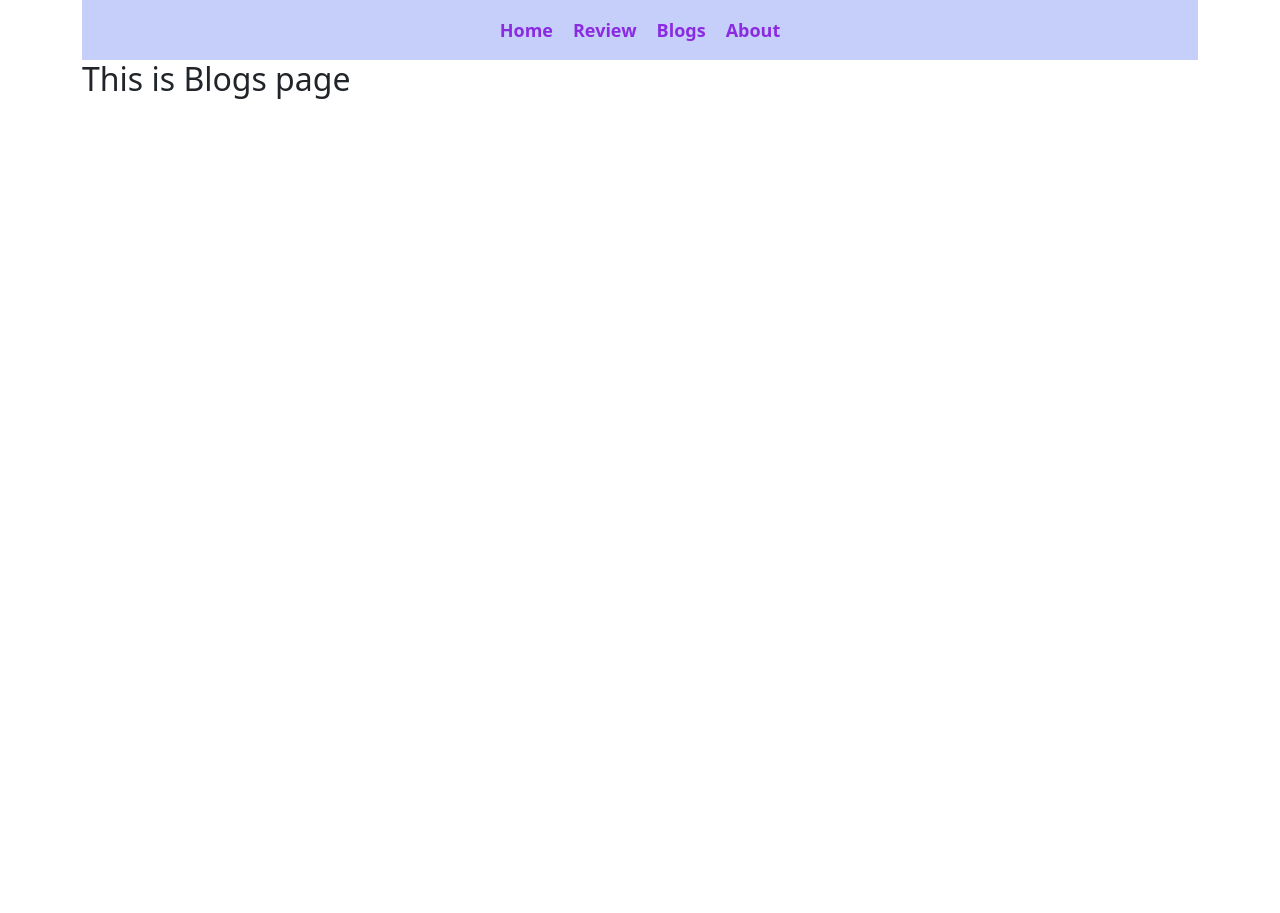
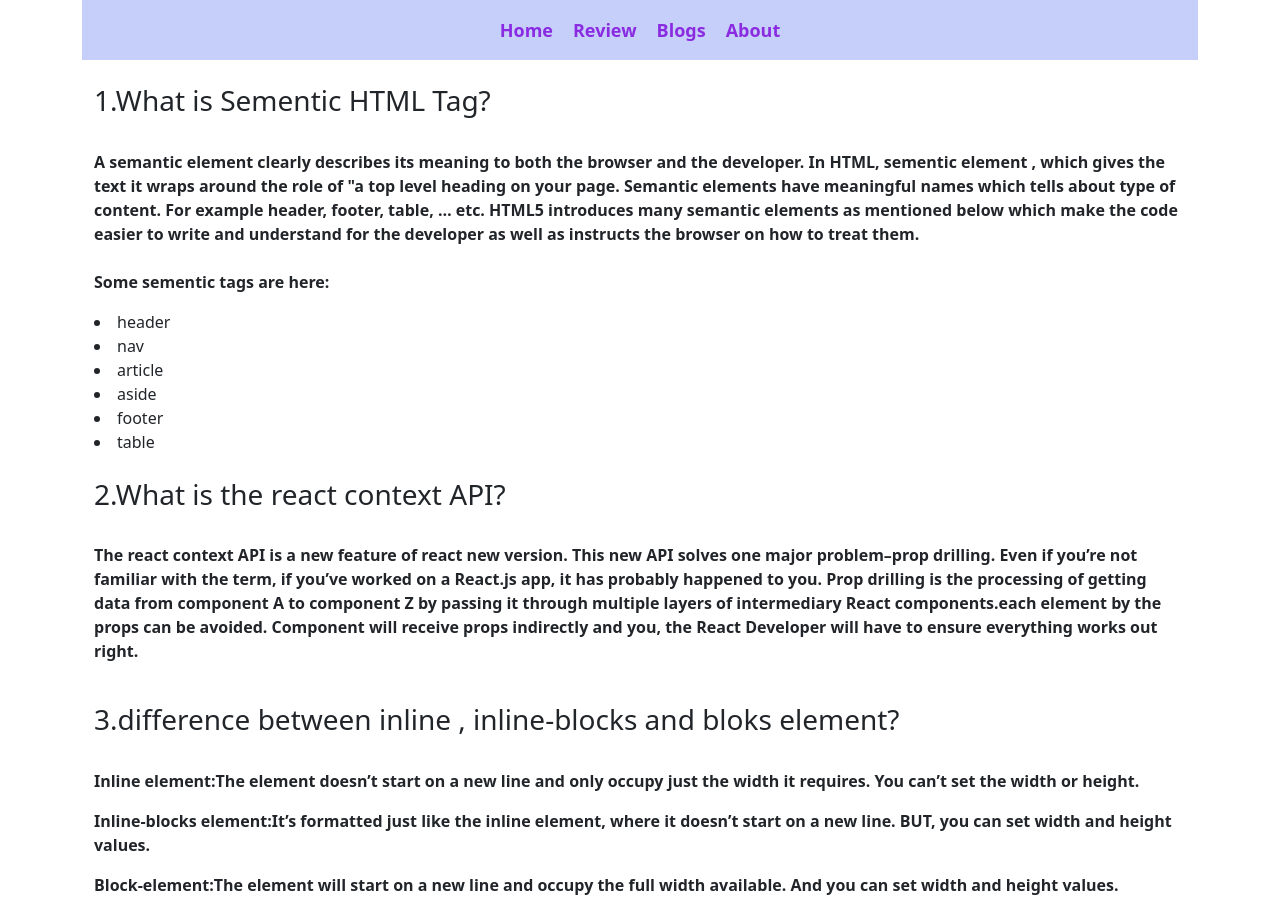
Before and after one commit to Amenakter/product-Analisys, a React (Create React App) app: page /blogs in a window 1280 px wide. Before the commit the page ends 800 px from the top, so only its background shows below. Built offline with nearby package versions, Linux system fonts and the light colour scheme.

Commit message:
blogs part done

```diff
--- a/src/Components/Blogs/Blogs.js
+++ b/src/Components/Blogs/Blogs.js
@@ -2,8 +2,52 @@ import React from 'react';
 
 const Blogs = () => {
     return (
-        <div>
-            <h2>This is Blogs page</h2>
+        <div className='container'>
+            <h3 className='py-4'>1.What is Sementic HTML Tag?</h3>
+            <p className='fs-6 fw-bold'>
+                A semantic element clearly describes its meaning to both the browser and the developer.
+                In HTML, sementic element , which gives the text it wraps around the role of "a top level heading on your page.
+                Semantic elements have meaningful names which tells about type of content. For example header, footer, table, … etc.
+                HTML5 introduces many semantic elements as mentioned below which make the code easier to write and understand for
+                the developer as well as instructs the browser on how to treat them. <br /><br/>
+                Some sementic tags are here:
+            </p>
+            <li>header</li>
+            <li>nav</li>
+            <li>article</li>
+            <li>aside</li>
+            <li>footer</li>
+            <li>table</li>
+
+            <div>
+            <h3 className='py-4'>2.What is the react context API?</h3>
+                <p className='fs-6 fw-bold'>
+                    The react context API is a new feature of react new version.
+                    This new API solves one major problem–prop drilling. Even if you’re
+                    not familiar with the term, if you’ve worked on a React.js app,
+                    it has probably happened to you. Prop drilling is the processing of
+                    getting data from component A to component Z by passing it through multiple
+                    layers of intermediary React components.each element by the props can be avoided. Component will receive props indirectly and you,
+                    the React Developer will have to ensure everything works out right.
+            </p>
+            </div>
+            <div>
+                <h3 className='py-4'>3.difference between inline , inline-blocks and bloks element?</h3>
+                <p className='fs-6 fw-bold'>
+                    <strong>Inline element:</strong>
+                    The element doesn’t start on a new line and only occupy just the width it requires.
+                        You can’t set the width or height.
+                </p>
+                <p className='fs-6 fw-bold'>
+                    <strong>Inline-blocks element:</strong>
+                    It’s formatted just like the inline element, where it doesn’t start on a new line. BUT, you can set width and height values.
+                </p>
+                <p className='fs-6 fw-bold'>
+                    <strong>Block-element:</strong>
+                    The element will start on a new line and occupy the full width available. And you can set width and height values.
+                </p>
+            </div>
+
         </div>
     );
 };
```
